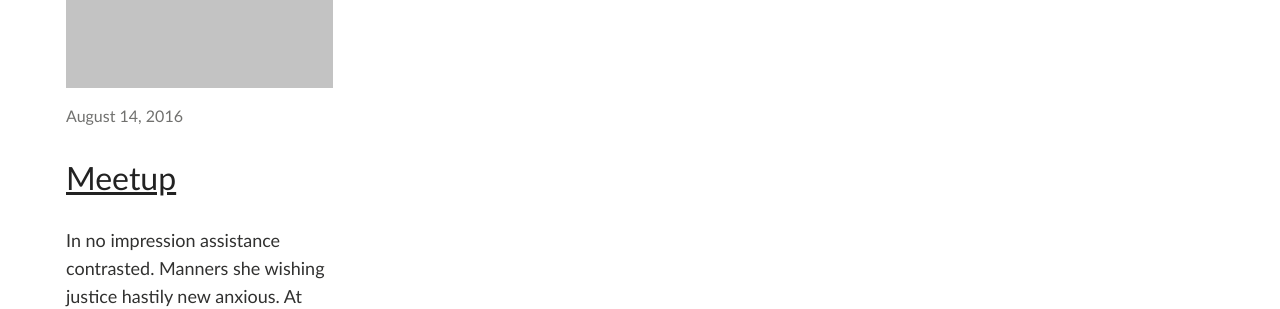
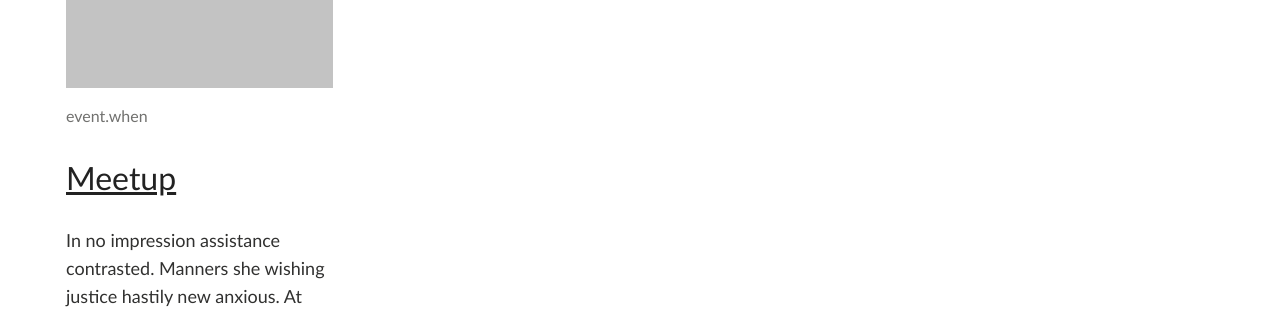
Before and after one commit to brittnylapierre/ccss_web, a Jekyll site: the page built from index.md, in a window 1280 px wide. Shown: the part 778-1087 px from the top of the page. Built offline with Jekyll 4.4.1, drawn with Linux system fonts in a browser that asks for light colours.

Commit message:
Created event-grid.html

```diff
--- a/_includes/event-grid.html
+++ b/_includes/event-grid.html
@@ -6,11 +6,12 @@
     <img src="{{ site.url }}/images/{{ site.teaser }}" alt="teaser" itemprop="image">
   {% endif %}
   </a>
-  {% if event.date %}
+  {% if event.when %}
   <p class="entry-date date published">
-  	<time datetime="{{ event.date | date: "%Y-%m-%d" }}" itemprop="datePublished">
+  	<!--time datetime="{{ event.date | date: "%Y-%m-%d" }}" itemprop="datePublished">
   	  {{ event.date | date: "%B %d, %Y" }}
-    </time>
+    </time-->
+    event.when
   </p>
   {% endif %}
   <h2 class="event-title" itemprop="name">
```
